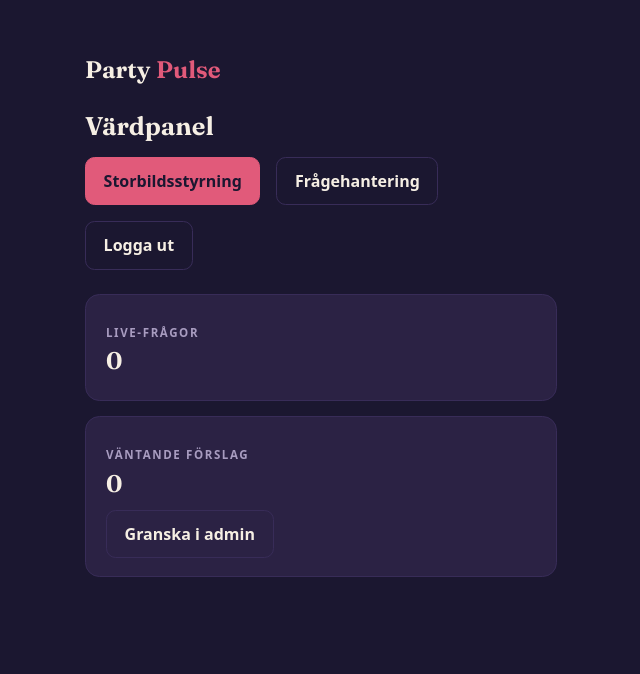
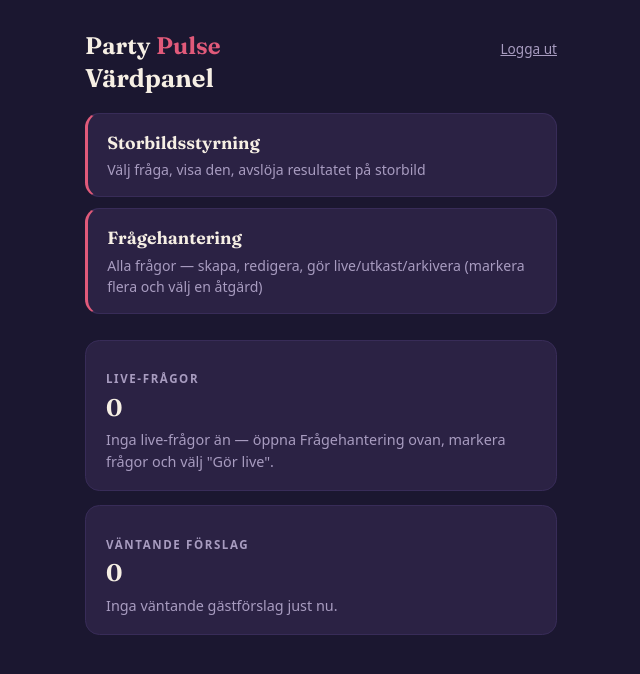
Before and after one commit to jswetzen/party-pulse, a Django app: page /host/ in a window 1280 px wide. Shown: the top 674 px of the page, without its empty margins (319-959 px from the left). Run offline with Django 5.2, Linux system fonts and the light colour scheme; the visitor is signed in with stand-in values (Sample User, id 1); data that the repository does not hold is empty; parts of the project's set-up code (start-up, migrations or seed data) failed here and were passed over.

Commit message:
Add admin bulk actions for questions; fix host home nav reading as fake tabs
- QuestionAdmin gained make_live/make_draft/archive_questions bulk
  actions (multi-select + one dropdown action) alongside the default
  delete — previously delete was the only option. Making a question
  live auto-promotes a pending guest suggestion; archiving one
  auto-rejects it, so the host doesn't need two separate clicks.
- host_home.html's nav was one solid .btn next to two .btn.secondary
  links in a row, which visually read as a tab bar with a selected/
  disabled state that didn't exist — every link was always equally
  clickable. Replaced with a grid of equal-weight nav cards, moved
  logout to a small utility link (it's an exit action, not a peer
  destination), and added empty-state guidance text explaining what
  to do when live-question/suggestion counts are 0.
- Reworded "Granska i admin" -> "Granska väntande förslag i admin" to
  disambiguate it from the general Frågehantering link — it filters to
  pending guest suggestions only, which is correctly empty until real
  guests submit suggestions; that's not the same as "no questions
  exist."

Co-Authored-By: Claude Sonnet 5 <noreply@anthropic.com>
Claude-Session: https://claude.ai/code/session_015HiJzhrtY84PxVzXEcMr7L

```diff
--- a/pulse/static/pulse/style.css
+++ b/pulse/static/pulse/style.css
@@ -341,8 +341,36 @@ legend {
    it — clarity and speed over display-face flourish. */
 
 .host-page { max-width: 40rem; }
-.host-page h1 { font-size: 1.6rem; }
-.host-nav { display: flex; gap: 1rem; margin-bottom: 1.5rem; flex-wrap: wrap; }
+.host-page h1 { font-size: 1.6rem; margin-bottom: 0.3rem; }
+.host-header { display: flex; justify-content: space-between; align-items: baseline; }
+.host-header .wordmark { margin: 0; }
+.host-logout { font-size: 0.85rem; color: var(--mist); }
+.host-logout:hover { color: var(--cream); }
+
+/* Nav cards: deliberately NOT a row of adjacent buttons -- an earlier version used one
+   solid .btn next to two .btn.secondary in a row, which visually read as a tab bar with a
+   selected/disabled state that didn't actually exist (every link here is always equally
+   clickable). Cards in a grid carry no such implication. */
+.nav-grid { display: grid; gap: 0.7rem; margin: 1.2rem 0 1.6rem; }
+.nav-card {
+  display: block;
+  background: var(--surface);
+  border: 1px solid var(--surface-2);
+  border-left: 3px solid var(--rose);
+  border-radius: var(--radius);
+  padding: 1rem 1.2rem;
+  text-decoration: none;
+  color: var(--cream);
+  transition: border-color 0.15s ease, background 0.15s ease;
+}
+.nav-card:hover { border-color: var(--rose); background: var(--surface-2); }
+.nav-card__title {
+  font-family: var(--font-display);
+  font-weight: 650;
+  font-size: 1.1rem;
+  color: var(--cream);
+}
+.nav-card__desc { font-size: 0.88rem; color: var(--mist); margin-top: 0.2rem; }
 .host-status {
   display: inline-block;
   font-size: 0.85rem;
--- a/pulse/templates/pulse/host_home.html
+++ b/pulse/templates/pulse/host_home.html
@@ -2,30 +2,48 @@
 {% block title %}Värdpanel — Party Pulse{% endblock %}
 {% block content %}
   <div class="host-page">
+    <div class="host-header">
       <p class="wordmark">Party<span>Pulse</span></p>
+      <a class="host-logout" href="{% url 'host-logout' %}">Logga ut</a>
+    </div>
     <h1>Värdpanel</h1>
 
-    <nav class="host-nav">
-      <a class="btn" href="{% url 'host-screen-control' %}">Storbildsstyrning</a>
-      <a class="btn secondary" href="/admin/pulse/question/">Frågehantering</a>
-      <a class="btn secondary" href="{% url 'host-logout' %}">Logga ut</a>
-    </nav>
+    <div class="nav-grid">
+      <a class="nav-card" href="{% url 'host-screen-control' %}">
+        <div class="nav-card__title">Storbildsstyrning</div>
+        <div class="nav-card__desc">Välj fråga, visa den, avslöja resultatet på storbild</div>
+      </a>
+      <a class="nav-card" href="/admin/pulse/question/">
+        <div class="nav-card__title">Frågehantering</div>
+        <div class="nav-card__desc">Alla frågor — skapa, redigera, gör live/utkast/arkivera (markera flera och välj en åtgärd)</div>
+      </a>
+    </div>
 
     <div class="card">
       <p class="eyebrow">Live-frågor</p>
       <h2 style="margin:0 0 0.5rem">{{ live_questions|length }}</h2>
+      {% if live_questions %}
         <ul style="margin:0;padding-left:1.2rem">
           {% for q in live_questions %}<li>{{ q.text_sv }}</li>{% endfor %}
         </ul>
+      {% else %}
+        <p style="margin:0;color:var(--mist);font-size:0.9rem">
+          Inga live-frågor än — öppna Frågehantering ovan, markera frågor och välj "Gör live".
+        </p>
+      {% endif %}
     </div>
 
     <div class="card">
       <p class="eyebrow">Väntande förslag</p>
       <h2 style="margin:0 0 0.5rem">{{ pending_suggestions|length }}</h2>
+      {% if pending_suggestions %}
         <ul style="margin:0 0 0.8rem;padding-left:1.2rem">
           {% for q in pending_suggestions %}<li>{{ q.text_sv }}</li>{% endfor %}
         </ul>
-      <a class="btn secondary" href="/admin/pulse/question/?suggestion_review_status__exact=pending">Granska i admin</a>
+        <a class="btn secondary" href="/admin/pulse/question/?suggestion_review_status__exact=pending">Granska väntande förslag i admin</a>
+      {% else %}
+        <p style="margin:0;color:var(--mist);font-size:0.9rem">Inga väntande gästförslag just nu.</p>
+      {% endif %}
     </div>
   </div>
 {% endblock %}
```
Also changed, not shown: pulse/admin.py (+28 -0 lines). Lines whose indentation alone changed are shown as unchanged.
